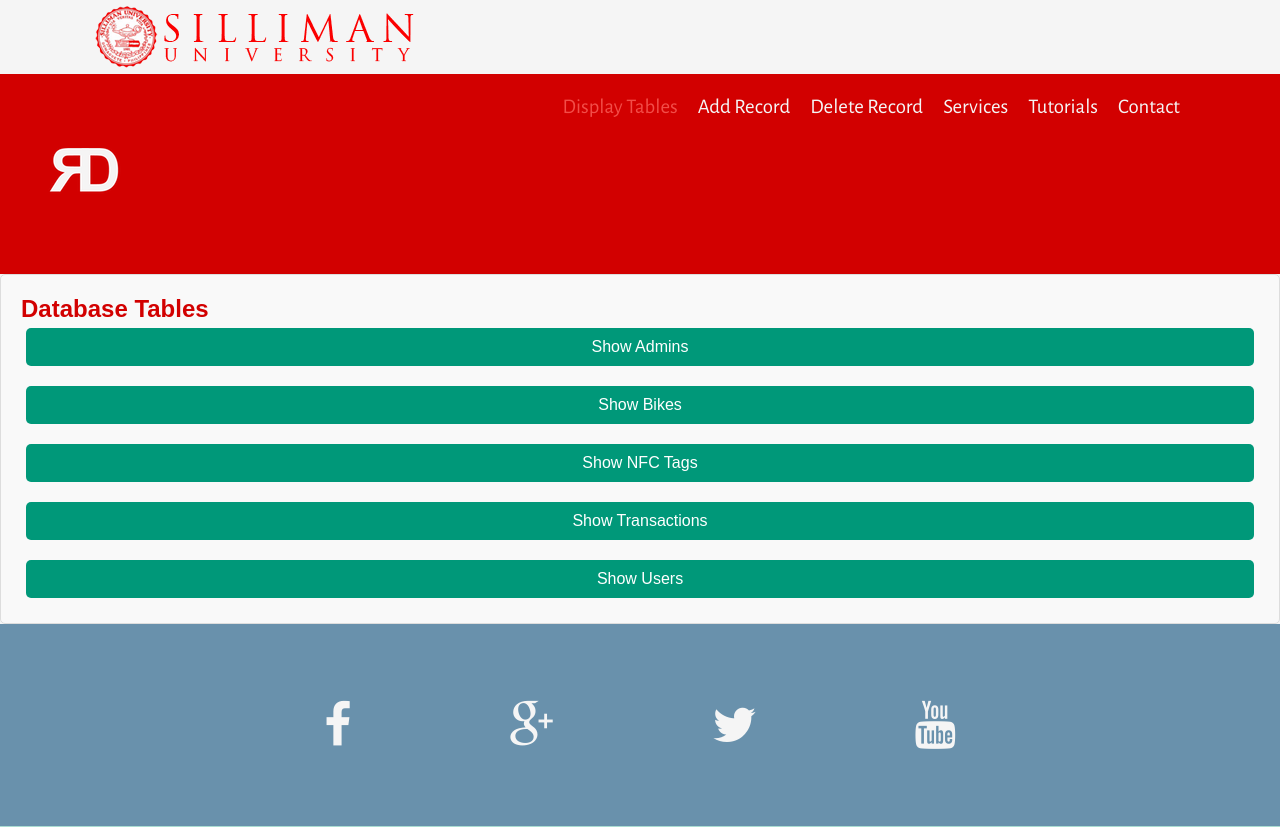
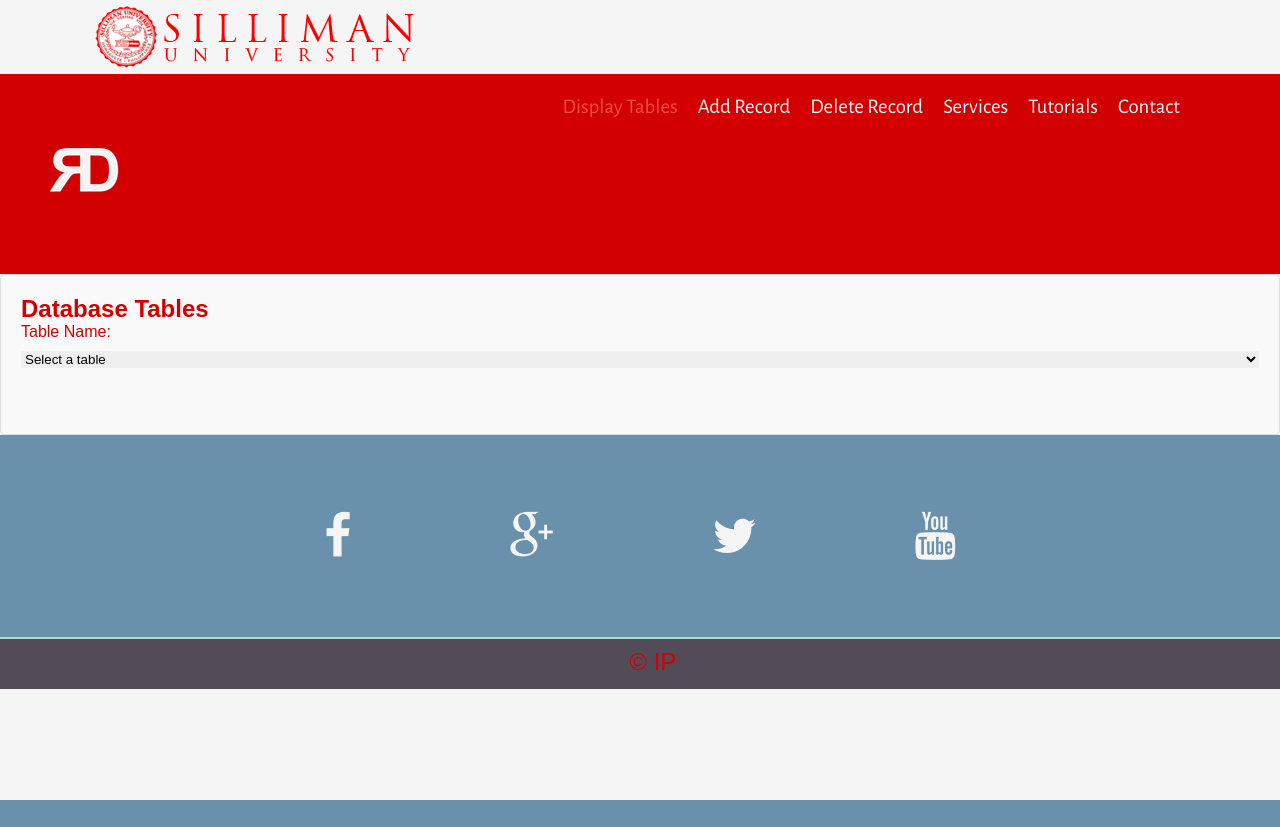
Before and after one commit to sggenDebugs/thesis-website, a PHP site: page / in a window 1280 px wide. Shown: the top 827 px of the page. After the commit the page ends 800 px from the top, so only its background shows below. Run offline with PHP 8.4, Linux system fonts and the light colour scheme.

Commit message:
refactor: streamline table selection and display logic in index.php

```diff
--- a/index.php
+++ b/index.php
@@ -12,38 +12,7 @@ if ($conn->connect_error) {
     die("Connection failed: " . $conn->connect_error);
 }
 
-function displayTable($conn, $tableName, $fields)
-{
-    $fieldArray = explode(", ", $fields);
-    $sql = "SELECT $fields FROM $tableName";
-    $result = $conn->query($sql);
-
-    if ($result->num_rows > 0) {
-        echo "<h3>Table: " . ucfirst($tableName) . "</h3>"; // Display table name
-        echo "<table class='styled-table'>";
-        echo "<thead><tr>";
-        foreach ($fieldArray as $field) {
-            echo "<th>" . trim($field) . "</th>";
-        }
-        echo "</tr></thead>";
-        echo "<tbody>";
-        while ($row = $result->fetch_assoc()) {
-            echo "<tr>";
-            foreach ($fieldArray as $field) {
-                echo "<td>" . $row[trim($field)] . "</td>";
-            }
-            echo "</tr>";
-        }
-        echo "</tbody></table>";
-    } else {
-        echo "<p>0 results</p>";
-    }
-}
-
-$table = null;
-if ($_SERVER["REQUEST_METHOD"] == "POST" && isset($_POST['table'])) {
-    $table = $_POST['table'];
-}
+$table = $_POST['table'] ?? null;
 ?>
 
 <!DOCTYPE html>
@@ -163,35 +132,51 @@ if ($_SERVER["REQUEST_METHOD"] == "POST" && isset($_POST['table'])) {
     <section class="wrapper">
         <h2>Database Tables</h2>
         <form method="post" action="index.php" class="form-style">
-            <button type="submit" name="table" value="admins" class="btn">Show Admins</button>
-            <button type="submit" name="table" value="bikes" class="btn">Show Bikes</button>
-            <button type="submit" name="table" value="nfc_tags" class="btn">Show NFC Tags</button>
-            <button type="submit" name="table" value="transactions" class="btn">Show Transactions</button>
-            <button type="submit" name="table" value="users" class="btn">Show Users</button>
+            <label for="table">Table Name:</label>
+            <select name="table" id="table" onchange="this.form.submit()">
+                <option value="">Select a table</option>
+                <option value="admins" <?= $table == 'admins' ? 'selected' : '' ?>>Admins</option>
+                <option value="bikes" <?= $table == 'bikes' ? 'selected' : '' ?>>Bikes</option>
+                <option value="nfc_tags" <?= $table == 'nfc_tags' ? 'selected' : '' ?>>NFC Tags</option>
+                <option value="transactions" <?= $table == 'transactions' ? 'selected' : '' ?>>Transactions</option>
+                <option value="users" <?= $table == 'users' ? 'selected' : '' ?>>Users</option>
+            </select><br><br>
         </form>
+
+        <?php if ($table): ?>
         <?php
-        if ($table) {
-            switch ($table) {
-                case 'admins':
-                    displayTable($conn, 'admins', 'id, created_at, last_signed_in_at, first_name, last_name, email, gov_id');
-                    break;
-                case 'bikes':
-                    displayTable($conn, 'bikes', 'id, rider_id, tag_id, size, created_at, last_used_at, status, longitude, latitude');
-                    break;
-                case 'nfc_tags':
-                    displayTable($conn, 'nfc_tags', 'id, uid, client_id, admin_id, created_at, updated_at, status');
-                    break;
-                case 'transactions':
-                    displayTable($conn, 'transactions', 'id, client_id, invoice_num, payment_method, amount_due, status');
-                    break;
-                case 'users':
-                    displayTable($conn, 'users', 'id, created_at, last_signed_in_at, first_name, last_name, email, contact_num, gov_id');
-                    break;
+        // Get table columns
+            $result = $conn->query("SHOW COLUMNS FROM $table");
+            $columns = [];
+            while ($row = $result->fetch_assoc()) {
+                $columns[] = $row['Field'];
             }
-        }
 
-        $conn->close();
-        ?>
+            // Display records
+            $result = $conn->query("SELECT * FROM $table");
+            if ($result->num_rows > 0): ?>
+                <table class="styled-table">
+                    <thead>
+                        <tr>
+                            <?php foreach ($columns as $column): ?>
+                                <th><?= ucfirst(str_replace('_', ' ', $column)) ?></th>
+                            <?php endforeach; ?>
+                        </tr>
+                    </thead>
+                    <tbody>
+                        <?php while ($row = $result->fetch_assoc()): ?>
+                        <tr>
+                            <?php foreach ($columns as $column): ?>
+                                <td><?= $row[$column] ?></td>
+                            <?php endforeach; ?>
+                        </tr>
+                        <?php endwhile; ?>
+                    </tbody>
+                </table>
+            <?php else: ?>
+                <p>0 results</p>
+            <?php endif; ?>
+        <?php endif; ?>
     </section>
 
     <!-- Footer Section -->
@@ -209,3 +194,4 @@ if ($_SERVER["REQUEST_METHOD"] == "POST" && isset($_POST['table'])) {
 </body>
 
 </html>
+<?php $conn->close(); ?>
```
